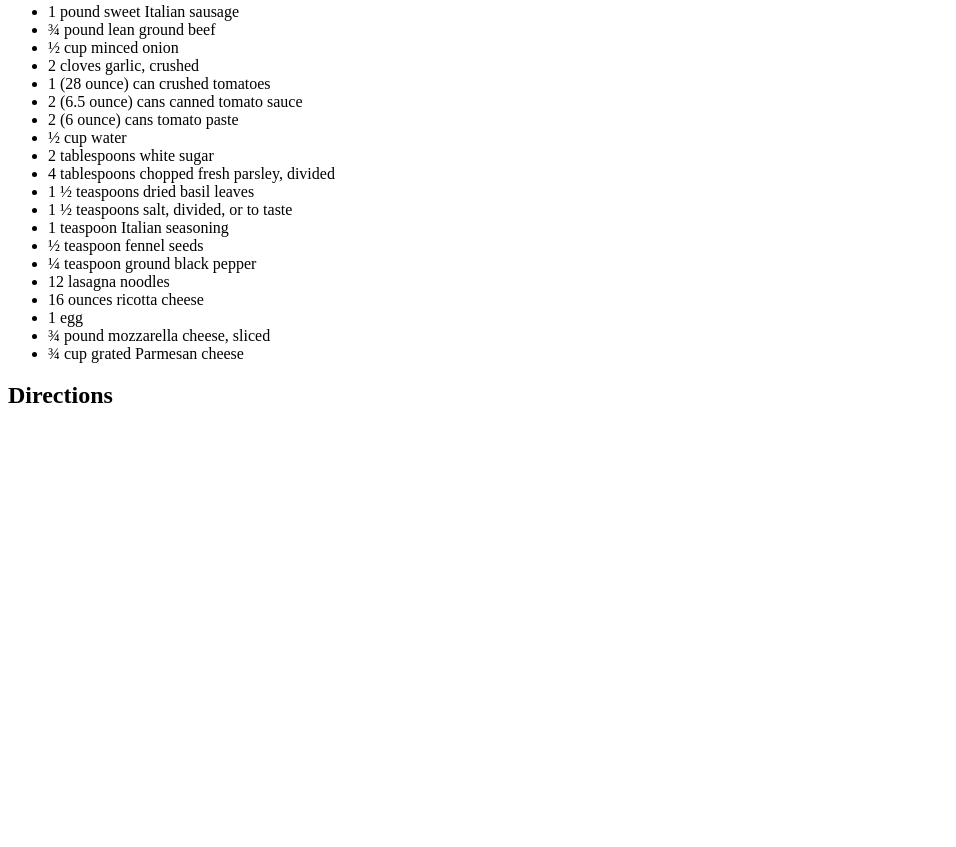
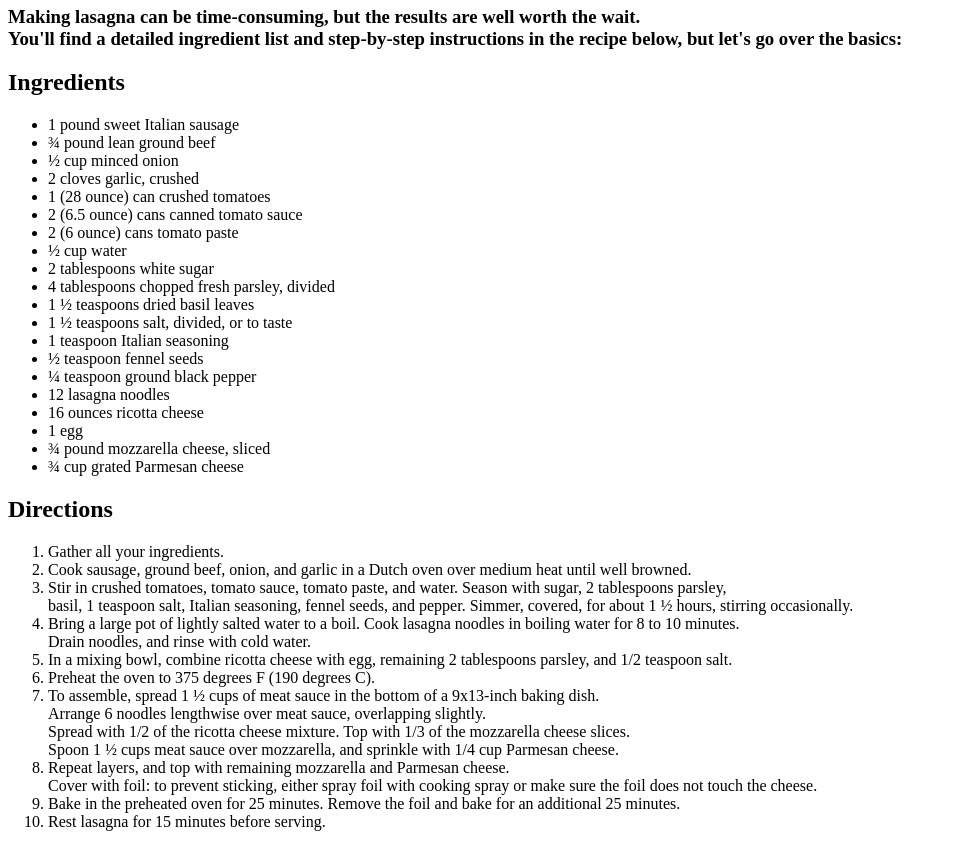
Before and after one commit to jimwellgersalia/odin-recipe, a plain HTML site: page recipes/lasagna.html in a window 1280 px wide. Shown: the part 432-1279 px from the top of the page, without its empty margins (0-956 px from the left). Before the commit the page ends 861 px from the top, so only its background shows below. Drawn offline with Linux system fonts and the light colour scheme.

Commit message:
Add cooking direction to lasagna, resize the image
modify the images for better viewing.

```diff
--- a/recipes/lasagna.html
+++ b/recipes/lasagna.html
@@ -9,7 +9,7 @@
         <a href="../index.html">Home</a>
         <h1>How to make Lasagna</h1>
 
-        <img src="../images/lasagna.jpg" alt="A tasty lasagna photo" width="240">
+        <img src="../images/lasagna.jpg" alt="A tasty lasagna photo" width="380">
 
         <h3>Making lasagna can be time-consuming, but the results are well worth the wait.<br>
             You'll find a detailed ingredient list and step-by-step instructions in the recipe below, but let's go over the basics:</h3>
@@ -41,9 +41,23 @@
 
         <h2>Directions</h2>
 
-        <p></p>
         <ol>
-
+            <li>Gather all your ingredients.</li>
+            <li>Cook sausage, ground beef, onion, and garlic in a Dutch oven over medium heat until well browned.</li>
+            <li>Stir in crushed tomatoes, tomato sauce, tomato paste, and water. Season with sugar, 2 tablespoons parsley, <br> basil, 1 teaspoon salt, Italian seasoning, fennel seeds, and pepper.
+                 Simmer, covered, for about 1 ½ hours, stirring occasionally.</li>
+            <li>Bring a large pot of lightly salted water to a boil. Cook lasagna noodles in boiling water for 8 to 10 minutes. <br>
+                Drain noodles, and rinse with cold water.</li>
+            <li>In a mixing bowl, combine ricotta cheese with egg, remaining 2 tablespoons parsley, and 1/2 teaspoon salt.</li>
+            <li>Preheat the oven to 375 degrees F (190 degrees C).</li>
+            <li>To assemble, spread 1 ½ cups of meat sauce in the bottom of a 9x13-inch baking dish. <br>
+                Arrange 6 noodles lengthwise over meat sauce, overlapping slightly. <br>
+                Spread with 1/2 of the ricotta cheese mixture. Top with 1/3 of the mozzarella cheese slices. <br>
+                Spoon 1 ½ cups meat sauce over mozzarella, and sprinkle with 1/4 cup Parmesan cheese.</li>
+            <li>Repeat layers, and top with remaining mozzarella and Parmesan cheese. <br>
+                Cover with foil: to prevent sticking, either spray foil with cooking spray or make sure the foil does not touch the cheese.</li>
+            <li>Bake in the preheated oven for 25 minutes. Remove the foil and bake for an additional 25 minutes.</li>
+            <li>Rest lasagna for 15 minutes before serving.</li>
         </ol>
     </body>
 </html>
```
Also changed, not shown: recipes/adobo.html (+1 -1 lines), recipes/sinigang.html (+1 -1 lines).
